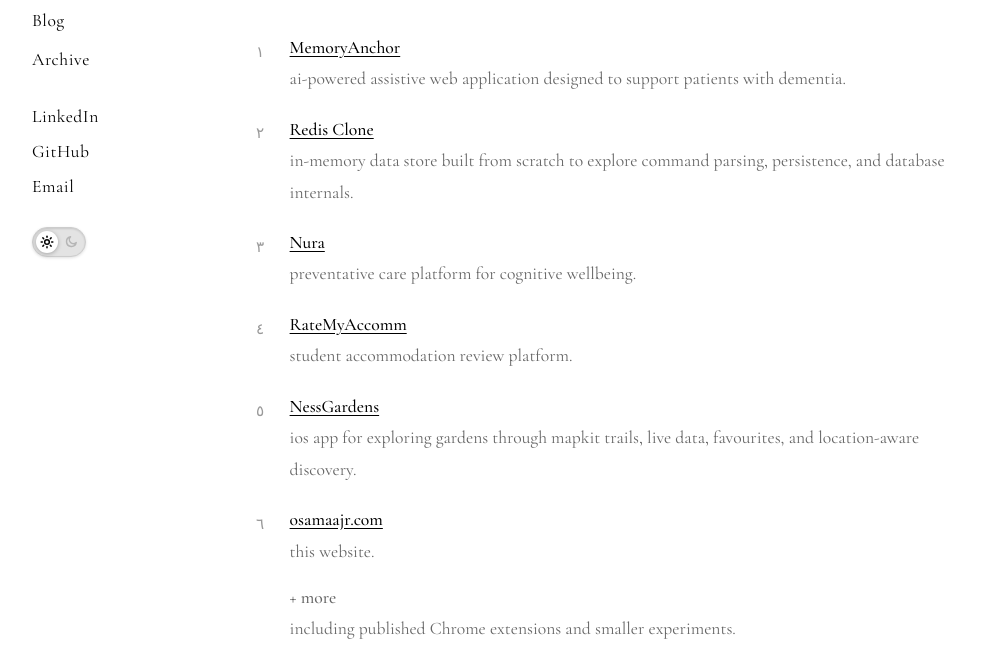
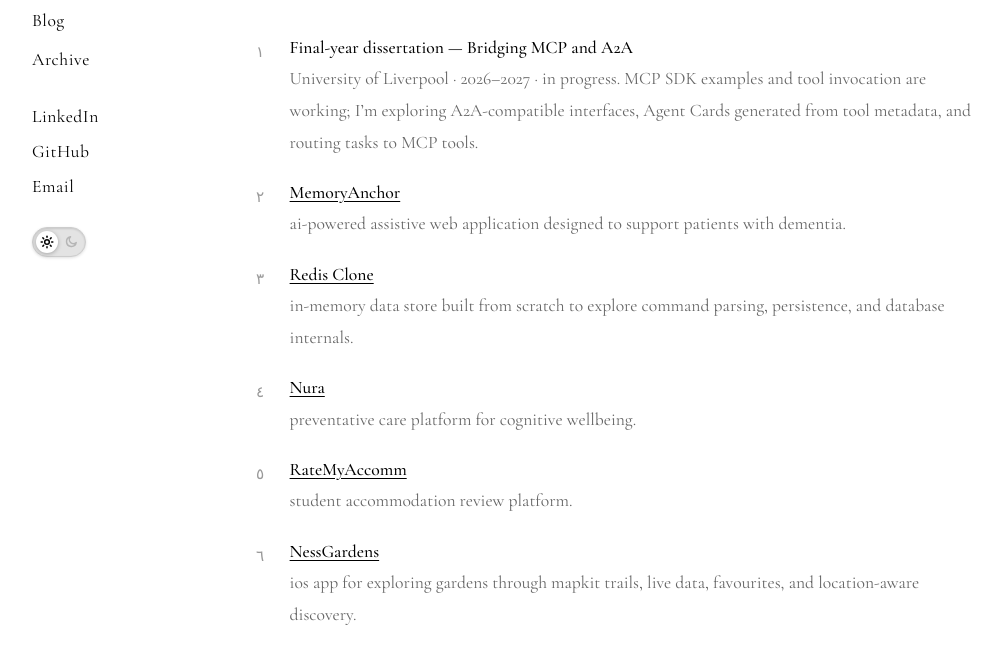
Before and after one commit to osamaajr/personalportfolio, a plain HTML site: page building.html in a window 1280 px wide. Shown: the part 146-797 px from the top of the page, without its empty margins (90-1092 px from the left). Drawn offline with nearby package versions, Linux system fonts and the light colour scheme; a script that the page names is missing.

Commit message:
Feature Liverpool interview and MCP–A2A dissertation

```diff
--- a/building.html
+++ b/building.html
@@ -72,6 +72,12 @@
       <ul class="project-list" aria-label="Projects">
         <li>
           <div class="project-info">
+            <span class="project-name project-name-plain">Final-year dissertation — Bridging MCP and A2A</span>
+            <p>University of Liverpool · 2026–2027 · in progress. MCP SDK examples and tool invocation are working; I’m exploring A2A-compatible interfaces, Agent Cards generated from tool metadata, and routing tasks to MCP tools.</p>
+          </div>
+        </li>
+        <li>
+          <div class="project-info">
             <a class="project-name" href="https://github.com/osamaajr/memoryanchor" target="_blank" rel="noopener noreferrer">MemoryAnchor</a>
             <p>ai-powered assistive web application designed to support patients with dementia.</p>
           </div>
--- a/style.css
+++ b/style.css
@@ -396,6 +396,10 @@ a {
   text-underline-offset: 3px;
 }
 
+.project-name-plain {
+  text-decoration: none;
+}
+
 .project-info p {
   max-width: 690px;
   color: var(--muted);
```
Also changed, not shown: index.html (+4 -0 lines), portfolio.html (+4 -0 lines).
